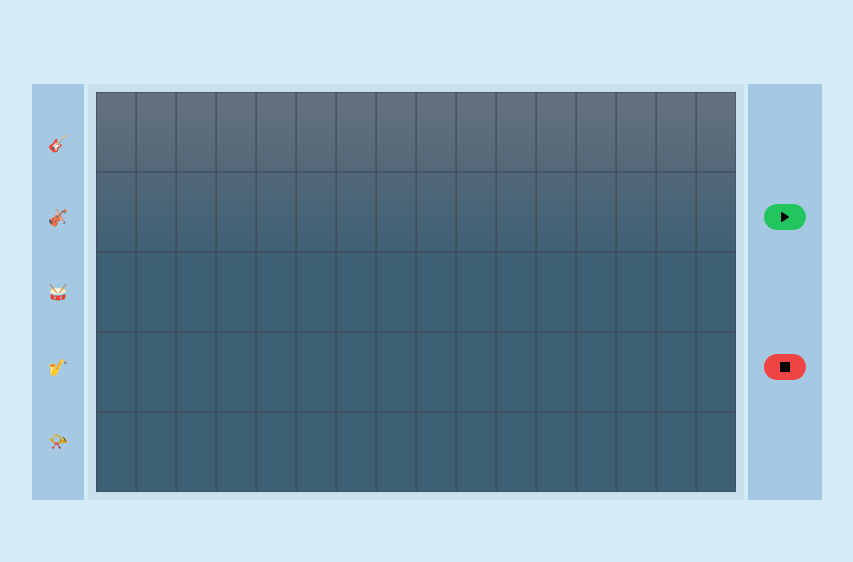
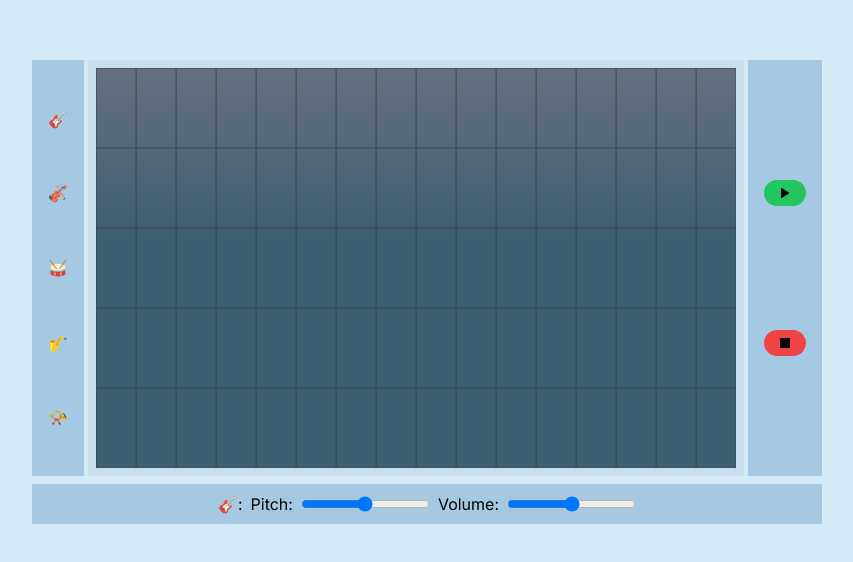
Before and after one commit to WilliamTuominiemi/GrooveGrid, a Next.js app: page / in a window 1280 px wide. Shown: the part 108-670 px from the top of the page, without its empty margins (213-1066 px from the left). Built offline with nearby package versions, Linux system fonts and the light colour scheme.

Commit message:
Mixer component

```diff
--- a/app/page.js
+++ b/app/page.js
@@ -5,6 +5,7 @@ import { useState } from 'react';
 import Canvas from '@/components/Canvas';
 import Instruments from '@/components/Instruments';
 import Controls from '@/components/Controls';
+import Mixer from '@/components/Mixer';
 
 export default function Home() {
   const [notes, setNotes] = useState([]);
@@ -15,10 +16,13 @@ export default function Home() {
 
   return (
     <main className="flex items-center justify-center min-h-screen bg-powderBlue">
-      <div className="flex">
-        <Instruments />
-        <Canvas onUpdateNotes={updateNotes} />
-        <Controls notes={notes} />
+      <div className="flex flex-col">
+        <div className="flex">
+          <Instruments />
+          <Canvas onUpdateNotes={updateNotes} />
+          <Controls notes={notes} />
+        </div>
+        <Mixer />
       </div>
     </main>
   );
--- /dev/null
+++ b/components/Mixer.js
@@ -0,0 +1,21 @@
+const Mixer = () => {
+  return (
+    <div className="flex p-2 m-1 items-center justify-center bg-softSkyBlue">
+      <p className="text-center mr-2">🎸:</p>
+      <div className="flex items-center">
+        <label htmlFor="pitch" className="mr-2">
+          Pitch:
+        </label>
+        <input type="range" id="pitch" name="pitch" min="0" max="100" />
+      </div>
+      <div className="flex items-center ml-2">
+        <label htmlFor="volume" className="mr-2">
+          Volume:
+        </label>
+        <input type="range" id="volume" name="volume" min="0" max="100" />
+      </div>
+    </div>
+  );
+};
+
+export default Mixer;
--- a/tailwind.config.js
+++ b/tailwind.config.js
@@ -1,16 +1,15 @@
 /** @type {import('tailwindcss').Config} */
 module.exports = {
   content: [
-    "./pages/**/*.{js,ts,jsx,tsx,mdx}",
-    "./components/**/*.{js,ts,jsx,tsx,mdx}",
-    "./app/**/*.{js,ts,jsx,tsx,mdx}",
+    './pages/**/*.{js,ts,jsx,tsx,mdx}',
+    './components/**/*.{js,ts,jsx,tsx,mdx}',
+    './app/**/*.{js,ts,jsx,tsx,mdx}',
   ],
   theme: {
     extend: {
       backgroundImage: {
-        "gradient-radial": "radial-gradient(var(--tw-gradient-stops))",
-        "gradient-conic":
-          "conic-gradient(from 180deg at 50% 50%, var(--tw-gradient-stops))",
+        'gradient-radial': 'radial-gradient(var(--tw-gradient-stops))',
+        'gradient-conic': 'conic-gradient(from 180deg at 50% 50%, var(--tw-gradient-stops))',
       },
       colors: {
         softSkyBlue: '#a6c9e3',
@@ -18,6 +17,11 @@ module.exports = {
         paleAqua: '#c8e0ed',
         powderBlue: '#d5ebf7',
         dustyTurquoise: '#a1cfd9',
+        DarkSoftSkyBlue: '#6a9db9',
+        DeepMutedLavenderBlue: '#7d96b8',
+        NavyPaleAqua: '#6c8ba3',
+        MidnightPowderBlue: '#547d9a',
+        StormyDustyTurquoise: '#749fa9',
       },
     },
   },
```
